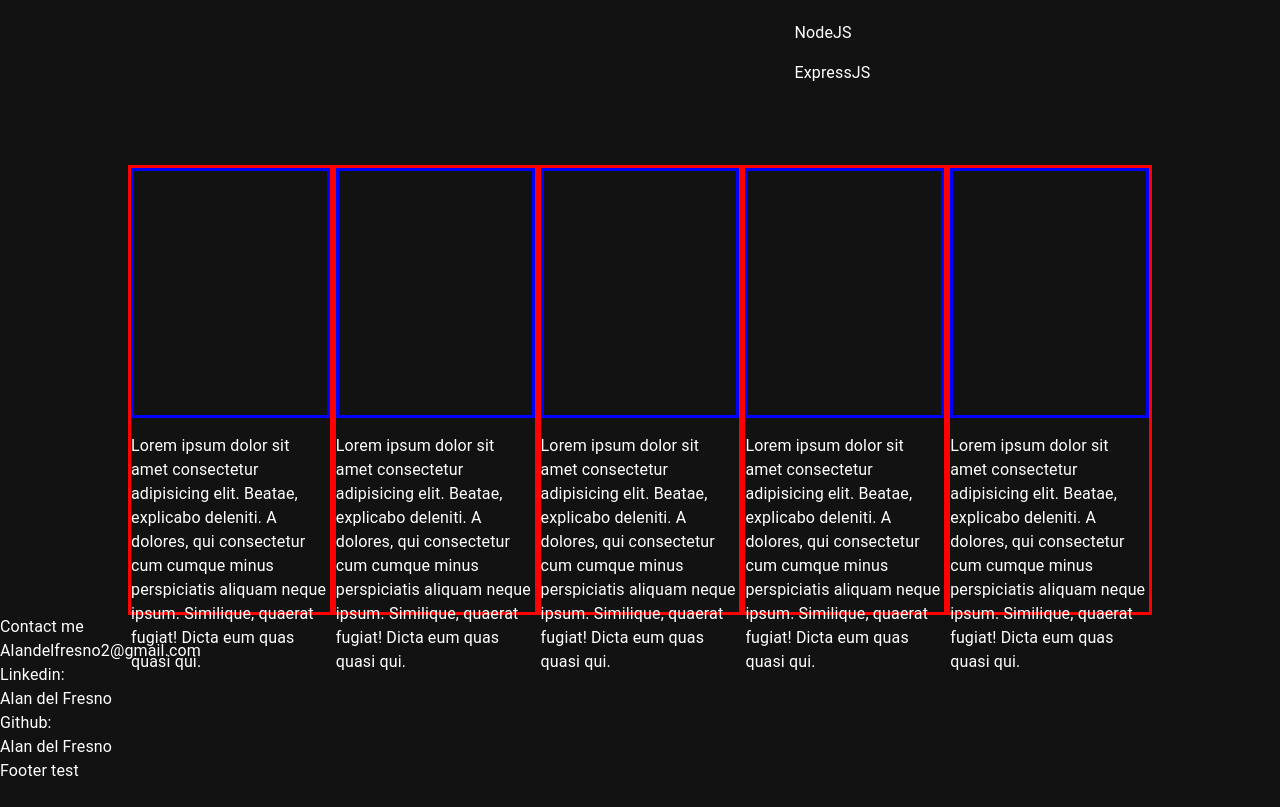
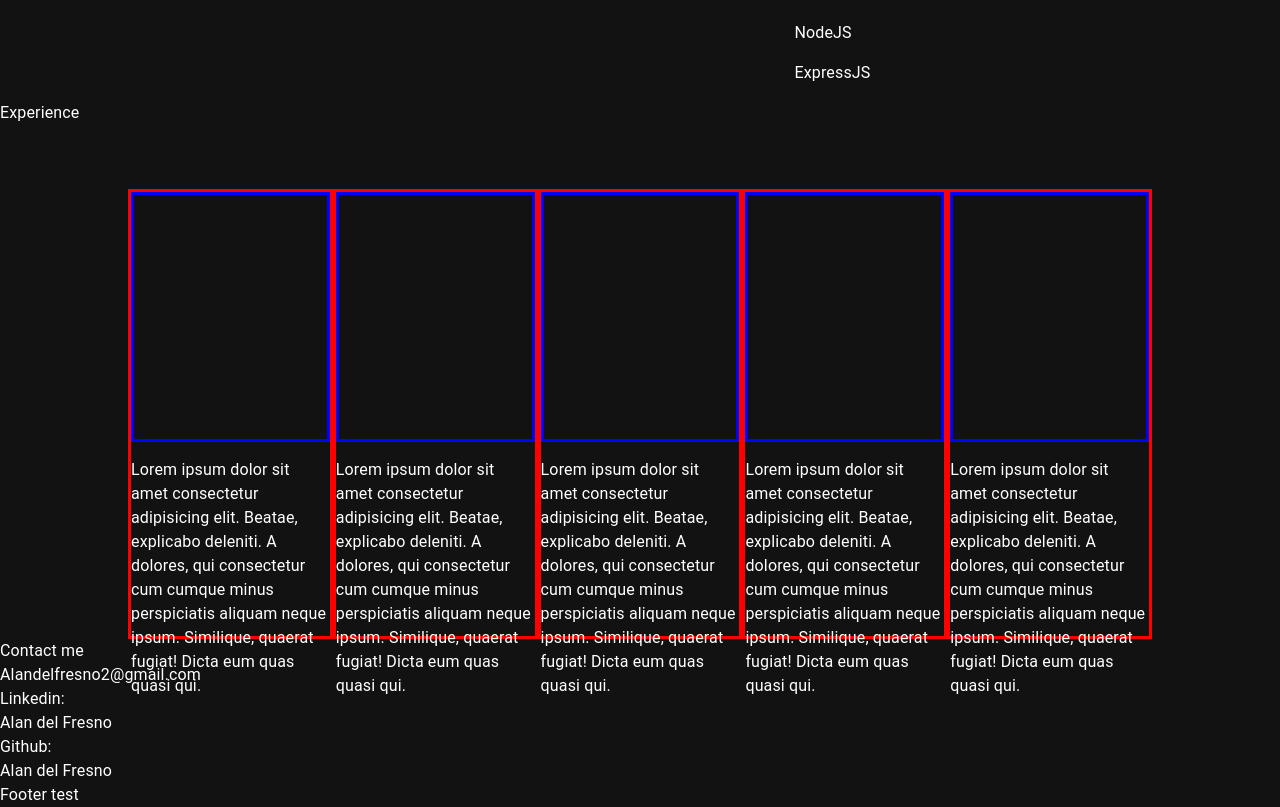
Before and after one commit to AlandelFresno/portfolio, a Next.js app: page / in a window 1280 px wide. Shown: the part 1427-2234 px from the top of the page. Before the commit the page ends 2210 px from the top, so only its background shows below. Built offline with nearby package versions, Linux system fonts and the light colour scheme.

Commit message:
Creation Experience component

```diff
--- /dev/null
+++ b/src/components/Experience.tsx
@@ -0,0 +1,12 @@
+import { Box, Typography } from '@mui/material';
+import React from 'react';
+
+const Experience = () => {
+  return (
+    <Box>
+      <Typography>Experience</Typography>
+    </Box>
+  );
+};
+
+export default Experience;
--- a/src/pages/index.tsx
+++ b/src/pages/index.tsx
@@ -7,6 +7,8 @@ import Skills from '@/components/Skills';
 import Projects from '@/components/Projects';
 import Contact from '@/components/Contact';
 import Footer from '@/components/Footer';
+import Experience from '@/components/Experience';
+
 
 
 const Home = (props: { toggleTheme: MouseEventHandler<HTMLAnchorElement> }) => {
@@ -18,7 +20,7 @@ const Home = (props: { toggleTheme: MouseEventHandler<HTMLAnchorElement> }) => {
       <Header />
       <Bio />
       <Skills />
-      {/* <Where I worked /> */}
+      <Experience />
       <Projects />
       <Contact />
       <Footer />
```
